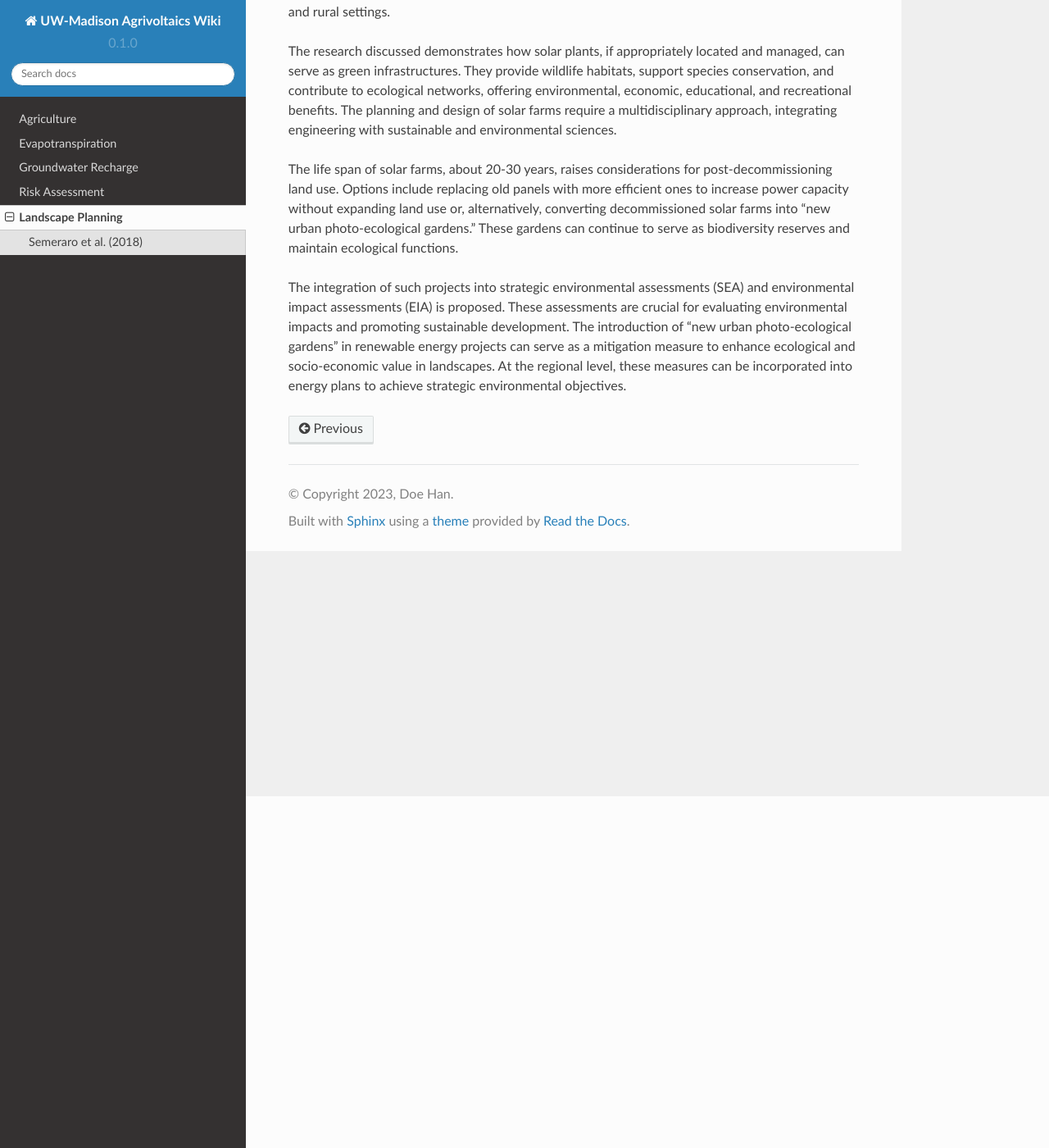
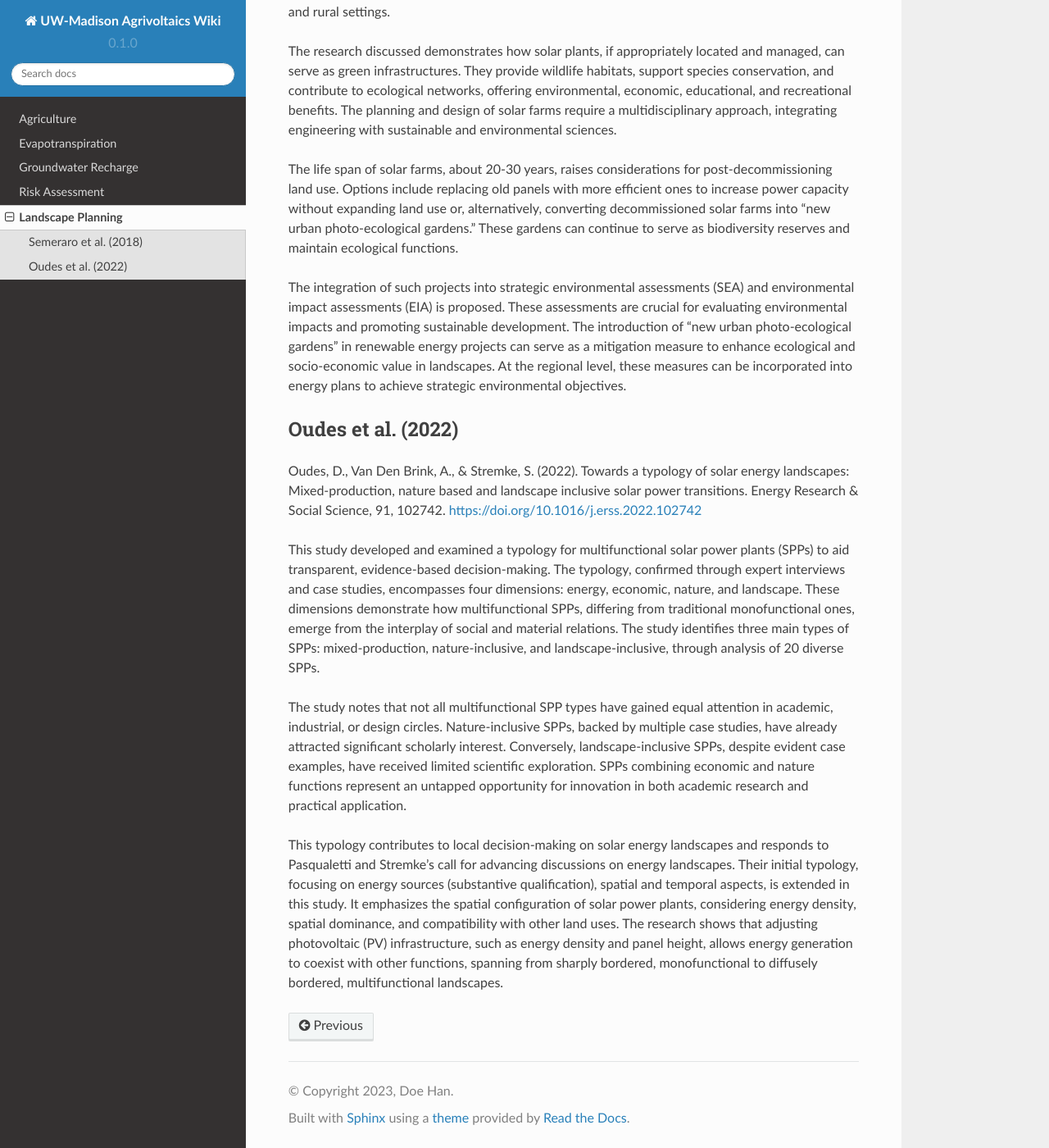
Before and after one commit to hanhydro/wiki, a Sphinx documentation site: the page built from docs/source/plan.rst, in a window 1280 px wide and 1400 px high, scrolled down 429 px. Shown: the whole window at 82% size. Built offline with Sphinx 7.4.7 and the Read the Docs theme 2.0.0, drawn with Linux system fonts in a browser that asks for light colours; pages that are not in the unit, such as notebooks, are missing from menus.

Commit message:
Update plan.rst

```diff
--- a/docs/source/plan.rst
+++ b/docs/source/plan.rst
@@ -12,3 +12,13 @@ The research discussed demonstrates how solar plants, if appropriately located a
 The life span of solar farms, about 20-30 years, raises considerations for post-decommissioning land use. Options include replacing old panels with more efficient ones to increase power capacity without expanding land use or, alternatively, converting decommissioned solar farms into "new urban photo-ecological gardens." These gardens can continue to serve as biodiversity reserves and maintain ecological functions.
 
 The integration of such projects into strategic environmental assessments (SEA) and environmental impact assessments (EIA) is proposed. These assessments are crucial for evaluating environmental impacts and promoting sustainable development. The introduction of "new urban photo-ecological gardens" in renewable energy projects can serve as a mitigation measure to enhance ecological and socio-economic value in landscapes. At the regional level, these measures can be incorporated into energy plans to achieve strategic environmental objectives.
+
+Oudes et al. (2022)
+-------------------
+Oudes, D., Van Den Brink, A., & Stremke, S. (2022). Towards a typology of solar energy landscapes: Mixed-production, nature based and landscape inclusive solar power transitions. Energy Research & Social Science, 91, 102742. https://doi.org/10.1016/j.erss.2022.102742
+
+This study developed and examined a typology for multifunctional solar power plants (SPPs) to aid transparent, evidence-based decision-making. The typology, confirmed through expert interviews and case studies, encompasses four dimensions: energy, economic, nature, and landscape. These dimensions demonstrate how multifunctional SPPs, differing from traditional monofunctional ones, emerge from the interplay of social and material relations. The study identifies three main types of SPPs: mixed-production, nature-inclusive, and landscape-inclusive, through analysis of 20 diverse SPPs.
+
+The study notes that not all multifunctional SPP types have gained equal attention in academic, industrial, or design circles. Nature-inclusive SPPs, backed by multiple case studies, have already attracted significant scholarly interest. Conversely, landscape-inclusive SPPs, despite evident case examples, have received limited scientific exploration. SPPs combining economic and nature functions represent an untapped opportunity for innovation in both academic research and practical application.
+
+This typology contributes to local decision-making on solar energy landscapes and responds to Pasqualetti and Stremke's call for advancing discussions on energy landscapes. Their initial typology, focusing on energy sources (substantive qualification), spatial and temporal aspects, is extended in this study. It emphasizes the spatial configuration of solar power plants, considering energy density, spatial dominance, and compatibility with other land uses. The research shows that adjusting photovoltaic (PV) infrastructure, such as energy density and panel height, allows energy generation to coexist with other functions, spanning from sharply bordered, monofunctional to diffusely bordered, multifunctional landscapes.
```
